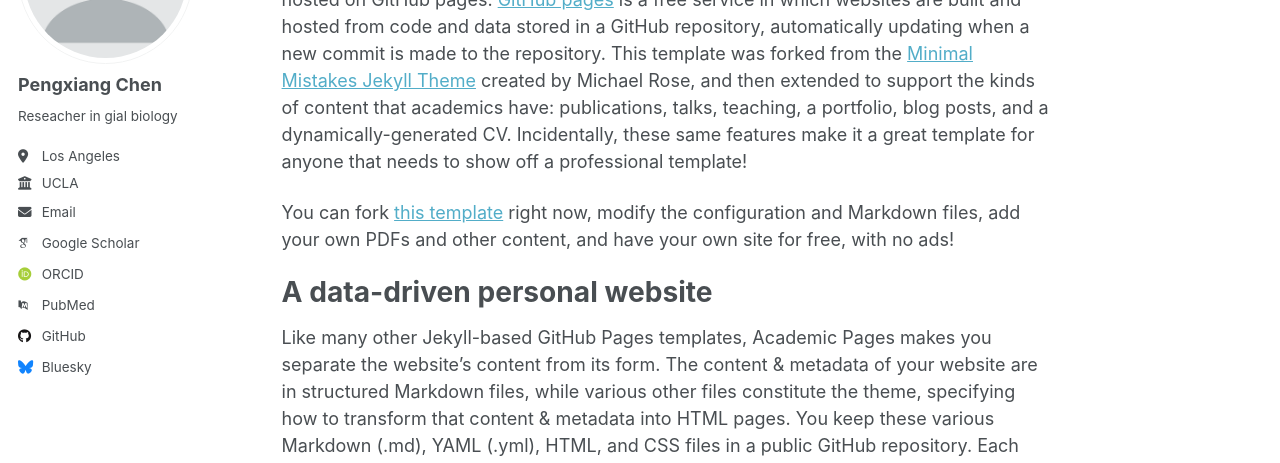
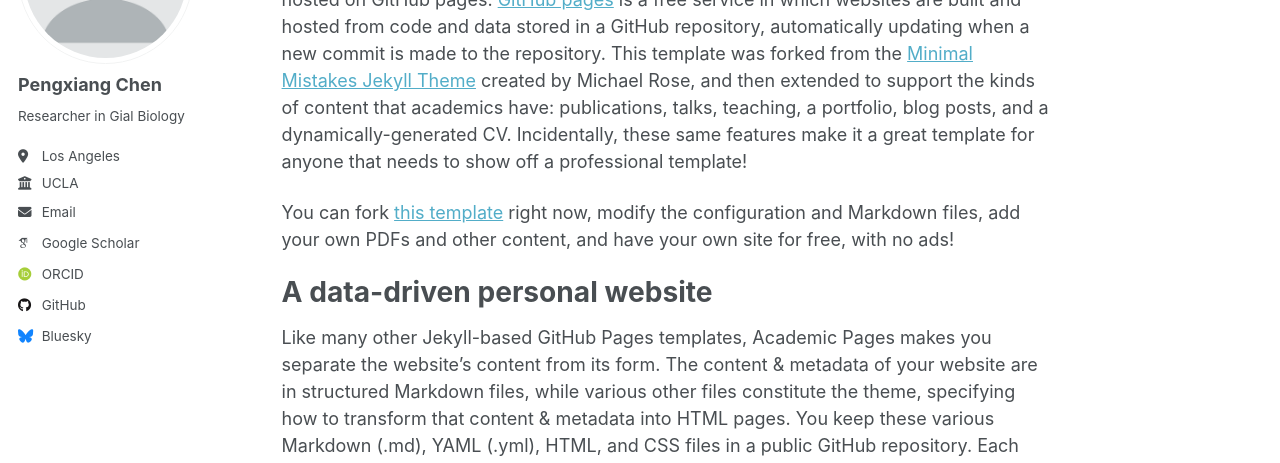
Before and after one commit to bluesea405/Homepage, a Jekyll site: the page built from _pages/about.md, in a window 1280 px wide. Shown: the part 210-673 px from the top of the page. Built offline with Jekyll 4.4.1, drawn with Linux system fonts in a browser that asks for light colours; some web fonts are replaced; a script that is not in the unit is left out; part of the change alters nothing that is shown.

Commit message:
Update _config.yml

```diff
--- a/_config.yml
+++ b/_config.yml
@@ -26,7 +26,7 @@ author:
   avatar           : "profile.png"
   name             : "Pengxiang Chen"
   pronouns         : # example: "she/her"
-  bio              : "Reseacher in gial biology"
+  bio              : "Researcher in Gial Biology"
   location         : "Los Angeles"
   employer         : "UCLA"
   uri              : # URL
@@ -35,12 +35,12 @@ author:
   # Academic websites
   academia         : # URL
   arxiv            : # URL - Update with the correct link to your profile
-  googlescholar    : "https://scholar.google.com/citations?user=PS_CX0AAAAAJ"
+  googlescholar    : "https://scholar.google.com/citations?user=bJMVrsoAAAAJ&hl=en&oi=sra"
   inspire-hep      : # URL
   impactstory      : # URL
-  orcid            : "http://orcid.org/yourorcidurl"
+  orcid            : "http://orcid.org/0000-0002-7660-4981"
   semantic         : # URL
-  pubmed           : "https://www.ncbi.nlm.nih.gov/pubmed/?term=john+snow"
+  pubmed           : # URL
   researchgate     : # URL
   scopus           : # URL
 
```
